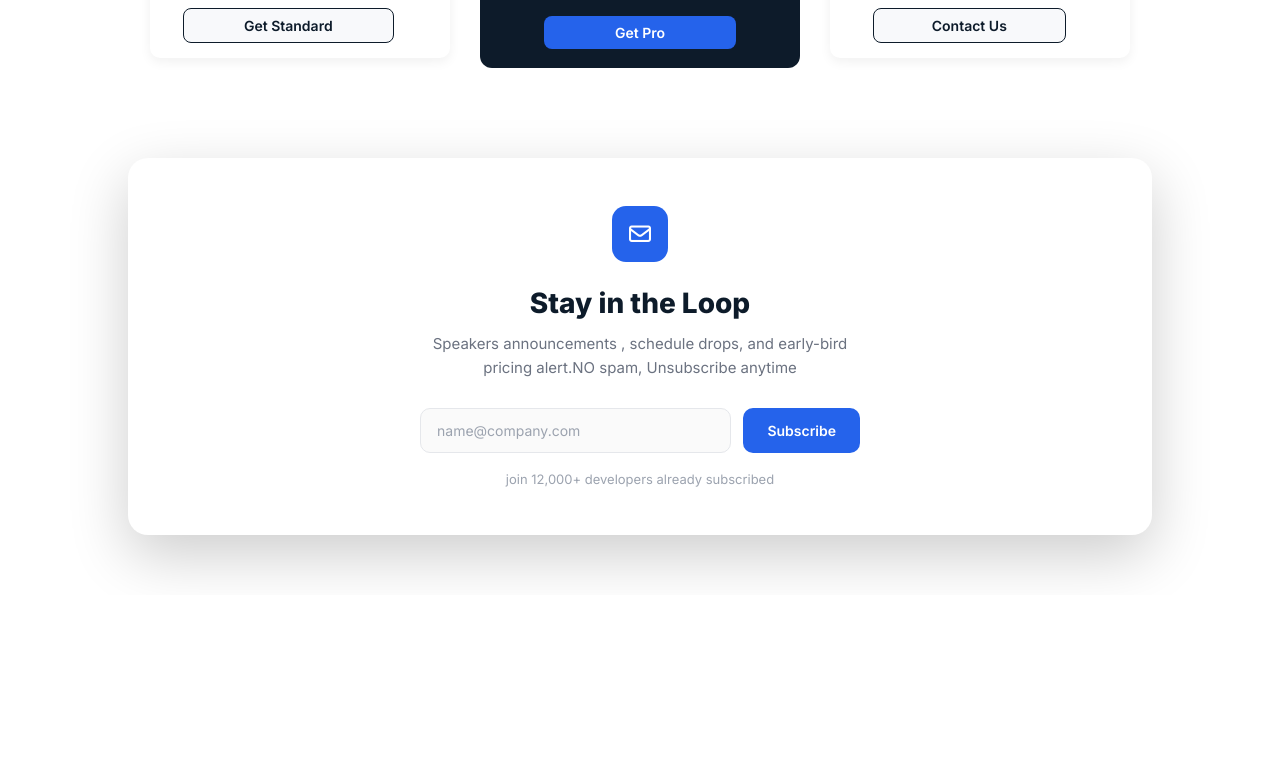
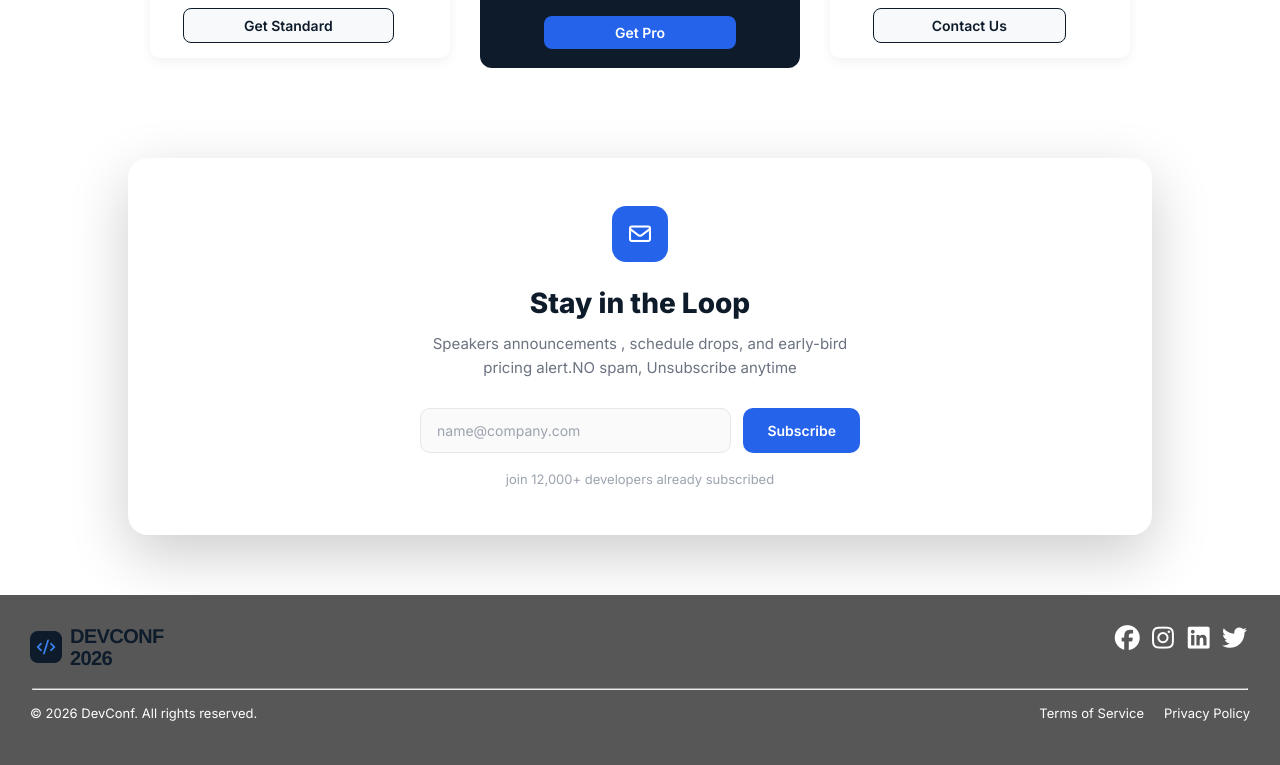
Before and after one commit to DeveloperNadim/Devconf-2026, a plain HTML site: page index.html in a window 1280 px wide. Shown: the part 2372-3137 px from the top of the page. Before the commit the page ends 2967 px from the top, so only its background shows below. Drawn offline with Linux system fonts and the light colour scheme.

Commit message:
design footer section

```diff
--- a/css/style.css
+++ b/css/style.css
@@ -345,3 +345,40 @@ body {
   font-size: 13px;
   color: #9ca3af;
 }
+/* footer section */
+footer{
+    background-color: #575757;
+    padding-top: 30px;
+    height: 170px;
+}
+.footer-child1 {
+    display: flex;
+    justify-content: space-between;
+    margin: 0 30px;
+    color: #FFFFFF;
+    padding-bottom: 15px;
+}
+.footer-social i {
+    font-size: 25px;
+    cursor: pointer;
+}
+.footer-copyright {
+    display: flex;
+    justify-content: space-between;
+    margin: 0 30px;
+    padding-top: 15px;
+    color: #FFFFFF;
+    font-size: 13px;
+    font-weight: 400;
+}
+.footer-copyright-right {
+    display: flex;
+    gap: 20px;
+}
+.footer-logo img {
+    cursor: pointer;
+}
+hr{
+    max-width: 95%;
+    margin: 0 auto;
+}
--- a/index.html
+++ b/index.html
@@ -15,7 +15,13 @@
     />
 
     <!-- link font awesome cdn for social icon -->
-     <link rel="stylesheet" href="https://cdnjs.cloudflare.com/ajax/libs/font-awesome/7.0.1/css/all.min.css" integrity="sha512-2SwdPD6INVrV/lHTZbO2nodKhrnDdJK9/kg2XD1r9uGqPo1cUbujc+IYdlYdEErWNu69gVcYgdxlmVmzTWnetw==" crossorigin="anonymous" referrerpolicy="no-referrer" />
+    <link
+      rel="stylesheet"
+      href="https://cdnjs.cloudflare.com/ajax/libs/font-awesome/7.0.1/css/all.min.css"
+      integrity="sha512-2SwdPD6INVrV/lHTZbO2nodKhrnDdJK9/kg2XD1r9uGqPo1cUbujc+IYdlYdEErWNu69gVcYgdxlmVmzTWnetw=="
+      crossorigin="anonymous"
+      referrerpolicy="no-referrer"
+    />
   </head>
   <body>
     <!-- navbar section -->
@@ -63,7 +69,9 @@
             <img src="./images/demis.png" alt="demis photo" />
             <span>Cloud & DevOps</span>
             <h4>Demis Hassabis</h4>
-            <p class="speakers-description">Co-Founder and CEO, Google DeepMind</p>
+            <p class="speakers-description">
+              Co-Founder and CEO, Google DeepMind
+            </p>
           </div>
           <div class="speakers">
             <img src="./images/gary.png" alt="gray photo" />
@@ -88,7 +96,7 @@
             <span class="package">Standard</span>
             <span class="price">$399</span>
             <p>per person</p>
-                             <hr>
+            <hr />
             <ul>
               <li>Access to all 3 conference days</li>
               <li>48 curated technical talks</li>
@@ -103,7 +111,7 @@
             <span class="package">PRO</span>
             <span class="price">$749</span>
             <p class="pro-p">per person</p>
-                             <hr>
+            <hr />
             <ul>
               <li>Everything in Standard</li>
               <li>Unlimited workshop access</li>
@@ -118,7 +126,7 @@
             <span class="package">TEAM</span>
             <span class="price">$5,999</span>
             <p>up to 10 people</p>
-                             <hr>
+            <hr />
             <ul>
               <li>Everything in Pro (10 seats)</li>
               <li>Dedicated team lounge access</li>
@@ -136,14 +144,40 @@
         <div class="newsletter-part1">
           <i class="fa-regular fa-envelope"></i>
           <h2>Stay in the Loop</h2>
-                          <p>Speakers announcements , schedule drops, and early-bird pricing alert.NO spam, Unsubscribe anytime</p>
+          <p>
+            Speakers announcements , schedule drops, and early-bird pricing
+            alert.NO spam, Unsubscribe anytime
+          </p>
         </div>
         <div class="newsletter-part2">
-                          <input type="text" placeholder="name@company.com">
+          <input type="text" placeholder="name@company.com" />
           <button>Subscribe</button>
         </div>
         <span>join 12,000+ developers already subscribed</span>
       </section>
     </main>
+    <footer>
+      <div class="footer-child1">
+        <div class="footer-logo">
+          <img src="./images/logo.png" alt="">
+        </div>
+        <div class="footer-social">
+          <i class="fa-brands fa-facebook"></i>
+          <i class="fa-brands fa-instagram"></i>
+          <i class="fa-brands fa-linkedin"></i>
+          <i class="fa-brands fa-twitter"></i>
+        </div>
+      </div>
+      <hr />
+      <div class="footer-copyright">
+         <div class="footer-copyright-left">
+          <p>© 2026 DevConf. All rights reserved.</p>
+         </div>
+         <div class="footer-copyright-right">
+            <p>Terms of Service</p>
+            <p>Privacy Policy</p>
+         </div>
+      </div>
+    </footer>
   </body>
 </html>
```
Lines whose indentation alone changed are shown as unchanged.
